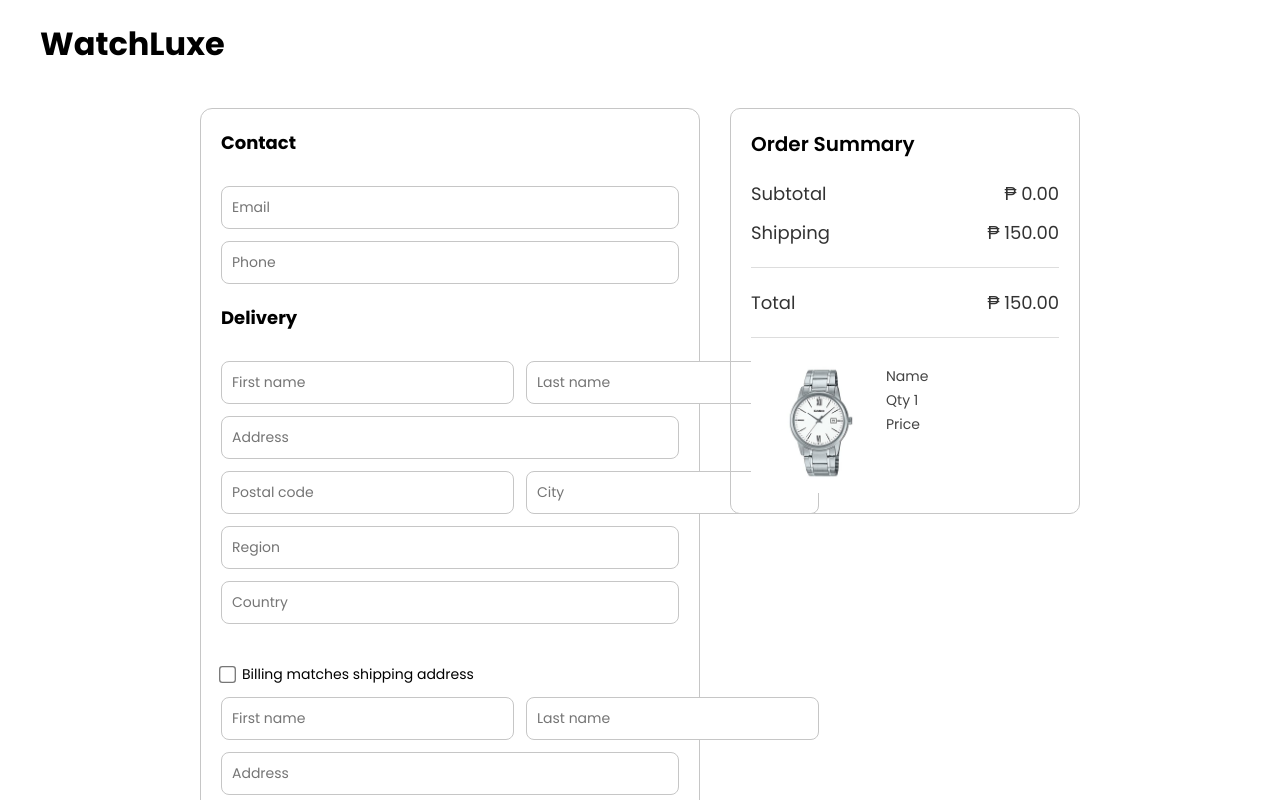
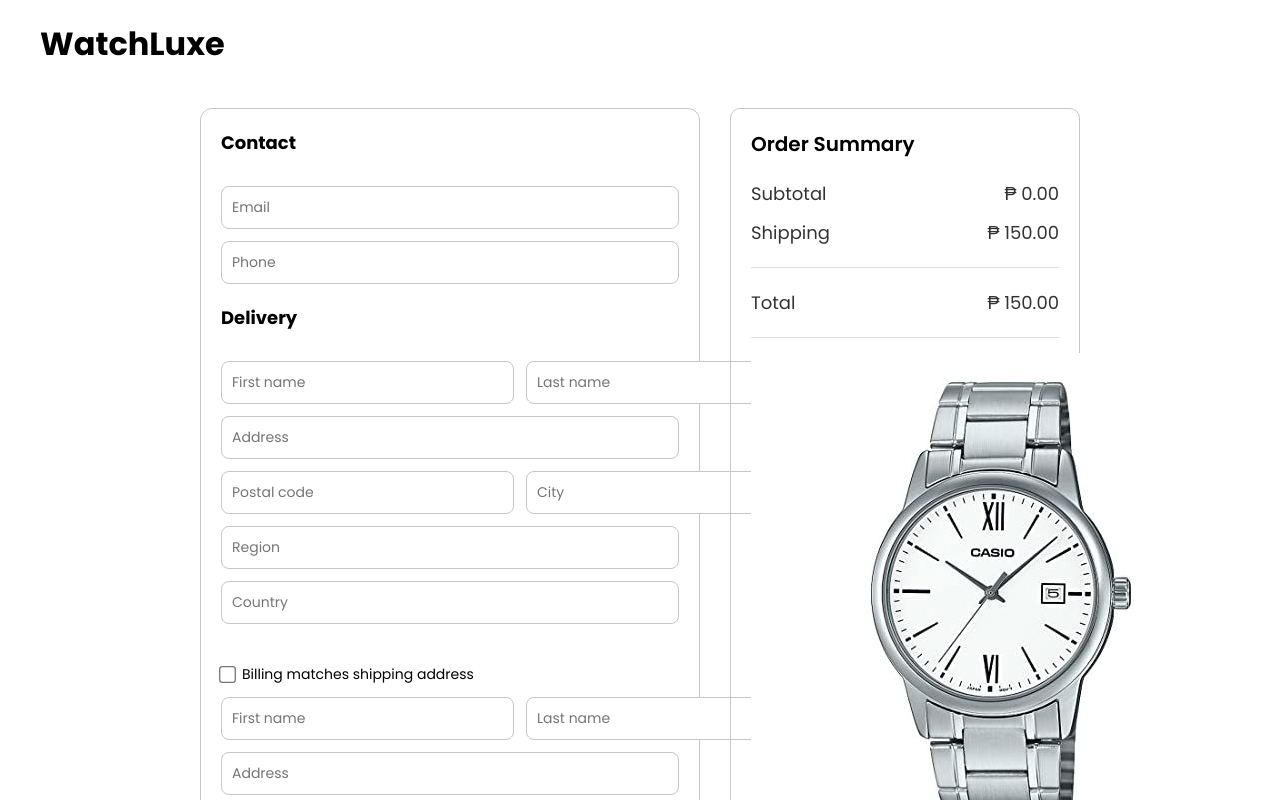
Before and after one commit to DuncanTheDev/WatchLuxe, a React (Vite) app in the folder Frontend/: page /checkout in a window 1280 px wide. Shown: the top 800 px of the page. Built offline with nearby package versions, Linux system fonts and the light colour scheme.

Commit message:
- modify the page design

```diff
--- a/Frontend/src/components/Cart/Cart.css
+++ b/Frontend/src/components/Cart/Cart.css
@@ -50,7 +50,7 @@
 
 .left-side img {
   width: 100px;
-  height: auto;
+  height: 200px;
   object-fit: contain;
 }
 
--- a/Frontend/src/components/Cart/Cart.jsx
+++ b/Frontend/src/components/Cart/Cart.jsx
@@ -89,7 +89,7 @@ export default function Cart() {
     return { subtotal, shipping, total };
   };
 
-  const { subtotal, shipping, tax, total } = calculateTotal();
+  const { subtotal, shipping, total } = calculateTotal();
 
   return (
     <div className="cart">
@@ -169,7 +169,11 @@ export default function Cart() {
           </div>
           <hr />
           <div className="checkout-button">
-            <Link className="btn-checkout" to="/checkout" state={{ subtotal }}>
+            <Link
+              className="btn-checkout"
+              to="/checkout"
+              state={{ subtotal, cart }}
+            >
               <button>Checkout</button>
             </Link>
           </div>
--- a/Frontend/src/components/Checkout/Checkout.css
+++ b/Frontend/src/components/Checkout/Checkout.css
@@ -160,6 +160,20 @@ button:active {
   background-color: rgb(48, 48, 48);
 }
 
+input.error {
+  border: 2px solid #d93025 !important;
+}
+
+/* Error message box */
+.form-error {
+  padding: 10px 14px;
+  border-radius: 6px;
+  color: #d93025;
+  font-size: 14px;
+  font-weight: 500;
+  text-align: center;
+}
+
 .summary-container {
   width: 350px;
   padding: 20px;
@@ -190,11 +204,10 @@ button:active {
   margin: 15px 0;
 }
 
-
 /* Product summary block */
-.product-summary {
+.summary-item {
   display: flex;
-  gap: 5px;
+  gap: 20px;
   margin-top: 15px;
   padding: 10px;
   /* border: 1px solid #eee; */
@@ -202,8 +215,8 @@ button:active {
   background: #fff;
 }
 
-.product-summary img {
-  width: 120px;
+.summary-item img {
+  width: 50px;
   object-fit: contain;
   border-radius: 6px;
 }
@@ -213,6 +226,7 @@ button:active {
   margin: 3px 0;
   color: #444;
 }
+
 /* Responsive */
 @media (max-width: 900px) {
   .checkout-container {
--- a/Frontend/src/components/ProductDetail/ProductDetail.css
+++ b/Frontend/src/components/ProductDetail/ProductDetail.css
@@ -80,6 +80,8 @@
 
 .add-cart {
   margin: auto;
+  display: flex;
+  align-items: center;
   background-color: black;
   color: white;
   border: none;
```
